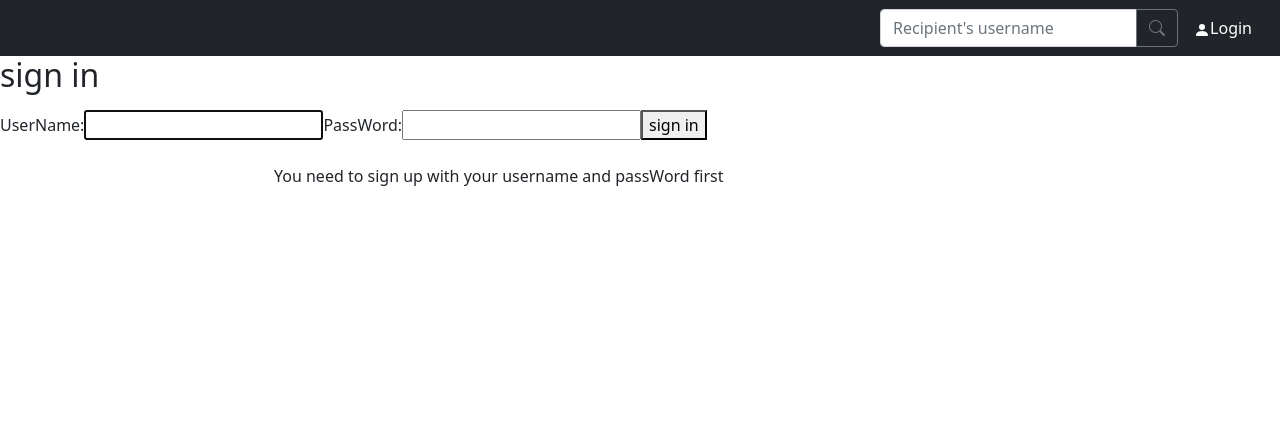
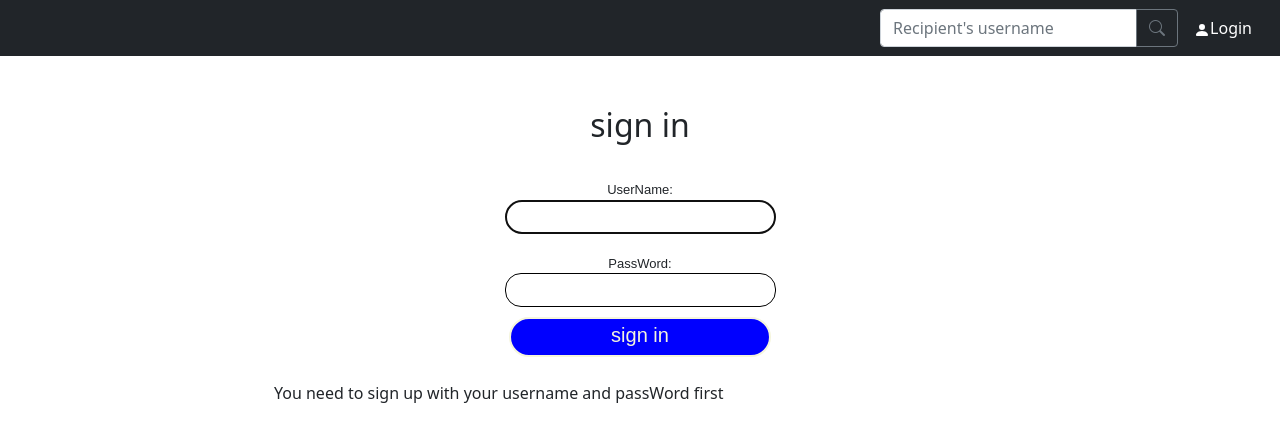
Before and after one commit to Barnabas5035/dashboard, a React (Create React App) app: page /login in a window 1280 px wide. Shown: the top 442 px of the page. Built offline with nearby package versions, Linux system fonts and the light colour scheme.

Commit message:
added more function

```diff
--- a/src/index.css
+++ b/src/index.css
@@ -3,7 +3,9 @@
   --topnavHeight: 55px;
   --navwidth: 58px;
 }
-
+body {
+  background-color: white;
+}
 .home,
 .accomodation,
 .product {
@@ -57,3 +59,40 @@
   padding-left: 5px;
   margin-left: 4px;
 }
+h2 {
+  margin-top: 50px;
+  display: flex;
+  justify-content: center;
+  align-items: center;
+}
+.form {
+  display: flex;
+  flex-direction: column;
+  justify-content: center;
+  align-items: center;
+  margin-top: 10px;
+  font-family: sans-serif;
+  font-size: 20px;
+}
+input {
+  border: 1px solid;
+  border-radius: 1rem;
+}
+label {
+  margin-top: 20px;
+  font-size: small;
+}
+.signBtn {
+  display: flex;
+  flex-direction: column;
+  justify-content: center;
+  align-items: center;
+  color: beige;
+  background-color: blue;
+  margin-top: 10px;
+  padding-left: 100px;
+  padding-right: 100px;
+  padding-bottom: 5px;
+  border: 2px solid;
+  border-radius: 2rem;
+}
```
